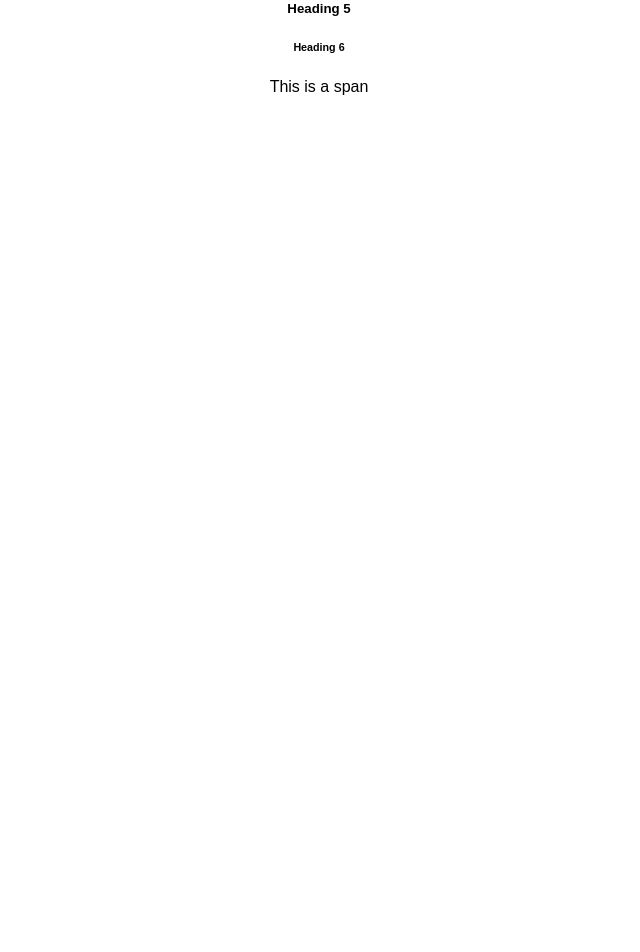
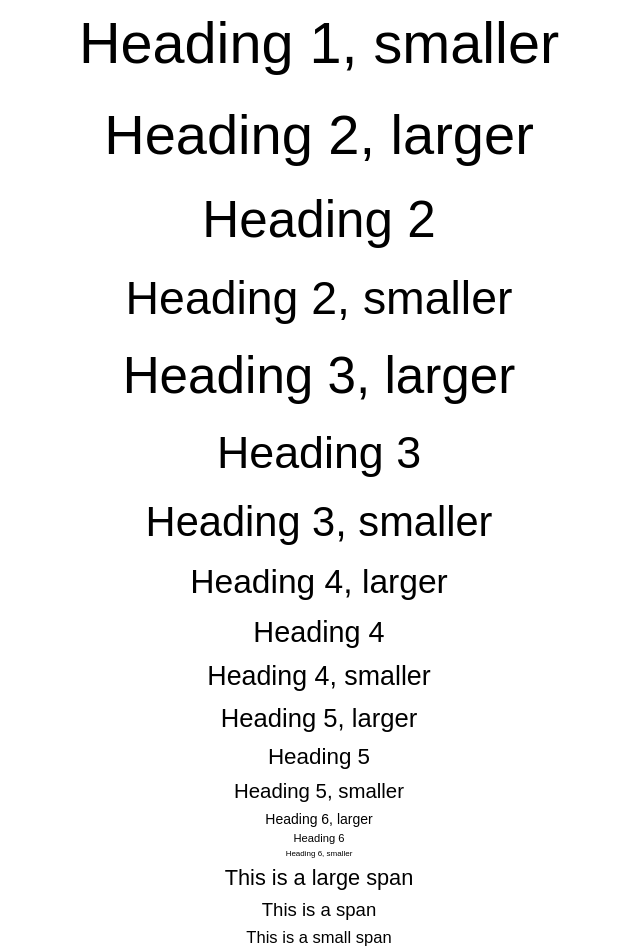
Before and after one commit to brochington/my-styles, a React app: page / in a window 1280 px wide. Shown: the part 210-1162 px from the top of the page, without its empty margins (321-961 px from the left). Before the commit the page ends 800 px from the top, so only its background shows below. Built offline with nearby package versions, Linux system fonts and the light colour scheme.

Commit message:
Adding Heading, margin, padding styles.

```diff
--- a/src/App.js
+++ b/src/App.js
@@ -5,14 +5,35 @@ class App extends Component {
   render() {
     return (
       <div className="App">
-        <h1>Heading 1</h1>
-        <h2>Heading 2</h2>
-        <h3>Heading 3</h3>
-        <h4>Heading 4</h4>
-        <h5>Heading 5</h5>
-        <h6>Heading 6</h6>
-        <div>
+
+        <div className="h1 larger">Heading 1, larger</div>
+        <div className="h1">Heading 1</div>
+        <div className="h1 smaller">Heading 1, smaller</div>
+
+        <div className="h2 larger">Heading 2, larger</div>
+        <div className="h2">Heading 2</div>
+        <div className="h2 smaller">Heading 2, smaller</div>
+
+        <div className="h3 larger">Heading 3, larger</div>
+        <div className="h3">Heading 3</div>
+        <div className="h3 smaller">Heading 3, smaller</div>
+
+        <div className="h4 larger">Heading 4, larger</div>
+        <div className="h4">Heading 4</div>
+        <div className="h4 smaller">Heading 4, smaller</div>
+
+        <div className="h5 larger">Heading 5, larger</div>
+        <div className="h5">Heading 5</div>
+        <div className="h5 smaller">Heading 5, smaller</div>
+
+        <div className="h6 larger">Heading 6, larger</div>
+        <div className="h6">Heading 6</div>
+        <div className="h6 smaller">Heading 6, smaller</div>
+        <div className="column mb1">
+            <span className="larger">This is a large span</span>
             <span>This is a span</span>
+            <span className="smaller">This is a small span</span>
+
         </div>
       </div>
     );
--- a/src/css/basics.css
+++ b/src/css/basics.css
@@ -15,3 +15,21 @@ body {
 *, *:before, *:after {
   box-sizing:inherit;
 }
+
+span,
+p,
+div {
+    font-size: calc(1rem + 0.2vw);
+}
+
+span.larger,
+p.larger,
+div.larger {
+    font-size: calc(1.2rem + 0.2vw);
+}
+
+span.smaller,
+p.smaller,
+div.smaller {
+    font-size: calc(0.875rem + 0.2vw);
+}
--- a/src/css/heading.css
+++ b/src/css/heading.css
@@ -0,0 +1,78 @@
+/*TODO: Add smaller, smallest, larger, largest class*/
+
+h1, .h1 {
+    font-size: calc(3.1rem + 1vw);
+}
+
+h1.larger, .h1.larger {
+    font-size: calc(3.4rem + 1vw);
+}
+
+h1.smaller, .h1.smaller {
+    font-size: calc(2.8rem + 1vw);
+}
+
+
+h2, .h2 {
+    font-size: calc(2.4rem + 1vw);
+}
+
+h2.larger, .h2.larger {
+    font-size: calc(2.7rem + 1vw);
+}
+
+h2.smaller, .h2.smaller {
+    font-size: calc(2.1rem + 1vw);
+}
+
+
+h3, .h3 {
+    font-size: calc(2.0rem + 1vw);
+}
+
+h3.larger, .h3.larger {
+    font-size: calc(2.4rem + 1vw);
+}
+
+h3.smaller, .h3.smaller {
+    font-size: calc(1.8rem + 1vw);
+}
+
+
+h4, .h4 {
+    font-size: calc(1rem + 1vw);
+}
+
+h4.larger, .h4.larger {
+    font-size: calc(1.3rem + 1vw);
+}
+
+h4.smaller, .h4.smaller {
+    font-size: calc(.875rem + 1vw);
+}
+
+
+h5, .h5 {
+    font-size: calc(1rem + 0.5vw);
+}
+
+h5.larger, .h5.larger {
+    font-size: calc(1.2rem + 0.5vw);
+}
+
+h5.smaller, .h5.smaller {
+    font-size: calc(.875rem + 0.5vw);
+}
+
+
+h6, .h6 {
+    font-size: 0.7rem;
+}
+
+h6.larger, .h6.larger {
+    font-size: .875rem;
+}
+
+h6.smaller, .h6.smaller {
+    font-size: 0.5rem;
+}
--- /dev/null
+++ b/src/css/margin.css
@@ -0,0 +1,57 @@
+.m0  { margin:        0; }
+.mt0 { margin-top:    0; }
+.mr0 { margin-right:  0; }
+.mb0 { margin-bottom: 0; }
+.ml0 { margin-left:   0; }
+.mx0 { margin-left:   0; margin-right:  0 }
+.my0 { margin-top:    0; margin-bottom: 0 }
+
+.m1  { margin:        0.5rem }
+.mt1 { margin-top:    0.5rem }
+.mr1 { margin-right:  0.5rem }
+.mb1 { margin-bottom: 0.5rem }
+.ml1 { margin-left:   0.5rem }
+.mx1 { margin-left:   0.5rem; margin-right: 0.5rem }
+.my1 { margin-top:    0.5rem; margin-bottom: 0.5rem }
+
+.m2  { margin:        1rem; }
+.mt2 { margin-top:    1rem; }
+.mr2 { margin-right:  1rem; }
+.mb2 { margin-bottom: 1rem; }
+.ml2 { margin-left:   1rem; }
+.mx2 { margin-left:   1rem; margin-right:  1rem; }
+.my2 { margin-top:    1rem; margin-bottom: 1rem; }
+
+.m3  { margin:        2rem; }
+.mt3 { margin-top:    2rem; }
+.mr3 { margin-right:  2rem; }
+.mb3 { margin-bottom: 2rem; }
+.ml3 { margin-left:   2rem; }
+.mx3 { margin-left:   2rem; margin-right:  2rem; }
+.my3 { margin-top:    2rem; margin-bottom: var(--space-3) }
+
+.m4  { margin:        3rem; }
+.mt4 { margin-top:    3rem; }
+.mr4 { margin-right:  3rem; }
+.mb4 { margin-bottom: 3rem; }
+.ml4 { margin-left:   3rem; }
+.mx4 { margin-left:   3rem; margin-right:  3rem; }
+.my4 { margin-top:    3rem; margin-bottom: 3rem; }
+
+.m5  { margin:        4rem; }
+.mt5 { margin-top:    4rem; }
+.mr5 { margin-right:  4rem; }
+.mb5 { margin-bottom: 4rem; }
+.ml5 { margin-left:   4rem; }
+.mx5 { margin-left:   4rem; margin-right:  4rem; }
+.my5 { margin-top:    4rem; margin-bottom: 4rem; }
+
+.mxn1 { margin-left: -0.5rem; margin-right: -0.5rem; }
+.mxn2 { margin-left: -1rem; margin-right: -1rem; }
+.mxn3 { margin-left: -2rem; margin-right: -2rem; }
+.mxn4 { margin-left: -3rem; margin-right: -3rem; }
+.mxn5 { margin-left: -4rem; margin-right: -4rem; }
+
+.ml-auto { margin-left: auto }
+.mr-auto { margin-right: auto }
+.mx-auto { margin-left: auto; margin-right: auto; }
--- /dev/null
+++ b/src/css/padding.css
@@ -0,0 +1,47 @@
+.p0  { padding:        0; }
+.pt0 { padding-top:    0; }
+.pr0 { padding-right:  0; }
+.pb0 { padding-bottom: 0; }
+.pl0 { padding-left:   0; }
+.px0 { padding-left:   0; padding-right:  0 }
+.py0 { padding-top:    0; padding-bottom: 0 }
+
+.p1  { padding:        0.5rem }
+.pt1 { padding-top:    0.5rem }
+.pr1 { padding-right:  0.5rem }
+.pb1 { padding-bottom: 0.5rem }
+.pl1 { padding-left:   0.5rem }
+.px1 { padding-left:   0.5rem; padding-right: 0.5rem }
+.py1 { padding-top:    0.5rem; padding-bottom: 0.5rem }
+
+.p2  { padding:        1rem; }
+.pt2 { padding-top:    1rem; }
+.pr2 { padding-right:  1rem; }
+.pb2 { padding-bottom: 1rem; }
+.pl2 { padding-left:   1rem; }
+.px2 { padding-left:   1rem; padding-right:  1rem; }
+.py2 { padding-top:    1rem; padding-bottom: 1rem; }
+
+.p3  { padding:        2rem; }
+.pt3 { padding-top:    2rem; }
+.pr3 { padding-right:  2rem; }
+.pb3 { padding-bottom: 2rem; }
+.pl3 { padding-left:   2rem; }
+.px3 { padding-left:   2rem; padding-right:  2rem; }
+.py3 { padding-top:    2rem; padding-bottom: var(--space-3) }
+
+.p4  { padding:        3rem; }
+.pt4 { padding-top:    3rem; }
+.pr4 { padding-right:  3rem; }
+.pb4 { padding-bottom: 3rem; }
+.pl4 { padding-left:   3rem; }
+.px4 { padding-left:   3rem; padding-right:  3rem; }
+.py4 { padding-top:    3rem; padding-bottom: 3rem; }
+
+.p5  { padding:        4rem; }
+.pt5 { padding-top:    4rem; }
+.pr5 { padding-right:  4rem; }
+.pb5 { padding-bottom: 4rem; }
+.pl5 { padding-left:   4rem; }
+.px5 { padding-left:   4rem; padding-right:  4rem; }
+.py5 { padding-top:    4rem; padding-bottom: 4rem; }
--- a/src/index.js
+++ b/src/index.js
@@ -4,7 +4,11 @@ import App from './App';
 import './index.css';
 
 /* my css files */
+import './css/basics.css';
 import './css/heading.css';
+import './css/flex.css';
+import './css/margin.css';
+import './css/padding.css';
 
 ReactDOM.render(
   <App />,
```
Also changed, not shown: src/css/flex.css (+45 -45 lines), src/css/list.css (added).
